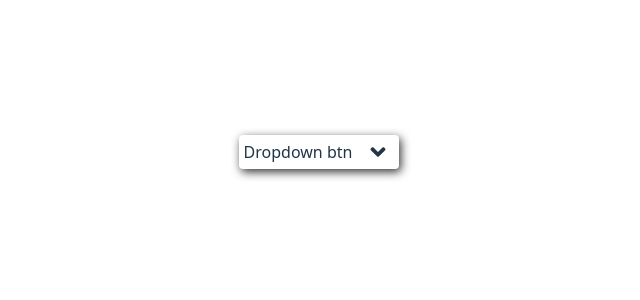
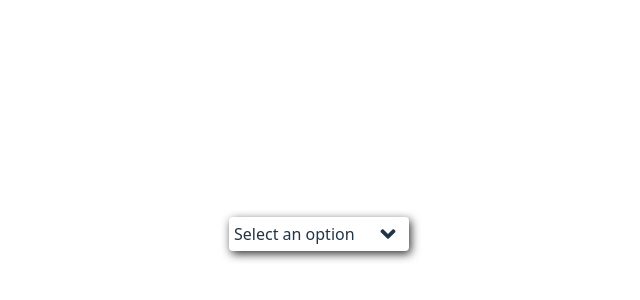
Before and after one commit to avadhutthorat/ui-component-library, a React (Vite) app in the folder ReactJs-Typescript/: page / in a window 1280 px wide. Shown: the part 166-466 px from the top of the page, without its empty margins (326-966 px from the left). Built offline with nearby package versions, Linux system fonts and the light colour scheme.

Commit message:
Improved dropdown

```diff
--- a/ReactJs-Typescript/src/App.tsx
+++ b/ReactJs-Typescript/src/App.tsx
@@ -1,18 +1,15 @@
+import "./App.css";
+import { lazy, Suspense } from "react";
 
-import './App.css'
-import {lazy, Suspense} from 'react'
-
-import Loader from '@components/Loader'
-const Dropdown = lazy(() => import('@components/Dropdown'))
-
+import Loader from "@components/Loader";
+const Dropdown = lazy(() => import("@components/Dropdown"));
 
 function App() {
-
   return (
-   <Suspense fallback={<Loader />}>
+    <Suspense fallback={<Loader />}>
       <Dropdown />
-   </Suspense>
-  )
+    </Suspense>
+  );
 }
 
-export default App
+export default App;
--- a/ReactJs-Typescript/src/components/Dropdown/DropdownButton/index.tsx
+++ b/ReactJs-Typescript/src/components/Dropdown/DropdownButton/index.tsx
@@ -1,15 +1,25 @@
+import { forwardRef } from "react";
 import "./styles.css";
 import { FaAngleDown, FaAngleUp } from "react-icons/fa";
 
 type DropdownButtonProps = {
   isDropdownOpen: boolean;
   onToggle: () => void;
+  selectedOption?: string;
+  placeholder: string;
 };
 
-const DropdownButton = ({ isDropdownOpen, onToggle }: DropdownButtonProps) => {
+const DropdownButton = forwardRef<HTMLDivElement, DropdownButtonProps>(
+  (props, ref) => {
+    const {
+      onToggle,
+      isDropdownOpen,
+      selectedOption = undefined,
+      placeholder,
+    } = props;
     return (
-    <div className="dropdown-btn" onClick={onToggle}>
-      Dropdown btn
+      <div ref={ref} className="dropdown-btn" onClick={onToggle}>
+        {selectedOption || placeholder}
         <span>
           {isDropdownOpen ? (
             <FaAngleUp className="dropdown-icon" />
@@ -19,6 +29,7 @@ const DropdownButton = ({ isDropdownOpen, onToggle }: DropdownButtonProps) => {
         </span>
       </div>
     );
-};
+  }
+);
 
 export default DropdownButton;
--- a/ReactJs-Typescript/src/components/Dropdown/DropdownButton/styles.css
+++ b/ReactJs-Typescript/src/components/Dropdown/DropdownButton/styles.css
@@ -15,4 +15,5 @@
 
   cursor: pointer;
   width: 100%;
+  user-select: none;
 }
--- a/ReactJs-Typescript/src/components/Dropdown/DropdownContent/index.tsx
+++ b/ReactJs-Typescript/src/components/Dropdown/DropdownContent/index.tsx
@@ -1,19 +1,34 @@
-import type { ReactElement } from "react";
+import { forwardRef, type ReactElement } from "react";
 import "./style.css";
 type DropdownContentProps = {
   children: ReactElement | ReactElement[];
   isDropdownOpen: boolean;
+  topPositon: number | null;
+  setSelectedOption: (name: string) => void;
+  selectedOption: string;
 };
 
-const DropdownContent = ({
-  children,
-  isDropdownOpen,
-}: DropdownContentProps) => {
-  return (
-    <div className={`dropdown-content ${isDropdownOpen ? "show-content" : ""}`}>
-      {children}
-    </div>
-  );
-};
+const DropdownContent = forwardRef<HTMLDivElement, DropdownContentProps>(
+  (props, ref) => {
+    const { children, isDropdownOpen, topPositon, setSelectedOption } = props;
+    return (
+      <div
+        ref={ref}
+        className={`dropdown-content ${isDropdownOpen ? "show-content" : ""}`}
+        style={{
+          ...(topPositon && {
+            transform: `translateY(${topPositon || 40}px`,
+          }),
+        }}
+        onClick={(e: React.MouseEvent<HTMLDivElement>) => {
+          const target = e.target as HTMLElement; // cast to HTMLElement
+          setSelectedOption(target.innerText);
+        }}
+      >
+        {children}
+      </div>
+    );
+  }
+);
 
 export default DropdownContent;
--- a/ReactJs-Typescript/src/components/Dropdown/DropdownContent/style.css
+++ b/ReactJs-Typescript/src/components/Dropdown/DropdownContent/style.css
@@ -1,26 +1,32 @@
 .dropdown-content {
+  position: absolute;
+  transform: translateY(10px);
   display: flex;
   flex-direction: column;
-
   align-items: center;
-
   padding: 5px;
   box-shadow: 2px 3px 10px #333333;
   border-radius: 4px;
+  background-color: white;
 
   cursor: pointer;
-  max-height: 150px;
+  max-height: 180px;
   overflow-y: auto;
-  /* scroll-behavior: smooth; */
+  scroll-behavior: smooth;
 
   width: 100%;
   min-height: 20px;
   overflow-x: scroll;
   scrollbar-width: none;
-
   visibility: hidden;
+  opacity: 0;
+  transition:
+    transform 1s ease,
+    opacity 1s ease;
 }
 
 .show-content {
   visibility: visible;
+  opacity: 1;
+  transform: translateY(40px);
 }
--- a/ReactJs-Typescript/src/components/Dropdown/index.tsx
+++ b/ReactJs-Typescript/src/components/Dropdown/index.tsx
@@ -1,33 +1,102 @@
-import { useState } from "react";
+import { useEffect, useState, useRef } from "react";
 import DropdownButton from "./DropdownButton";
 import DropdownContent from "./DropdownContent";
 import "./style.css";
-const DROPDOWN_ITEMS: string[] = [
-  "Item 1",
-  "Item 2",
-  "Item 3",
-  "Item 4",
-  "Item 5",
-  "Item 6",
-  "Item 7",
-  "Item 8",
-  "Item 9",
-  "Item 10",
-  "Item 11",
-];
+// const DROPDOWN_ITEMS: string[] = [
+//   "Item 1",
+//   "Item 2",
+//   "Item 3",
+//   "Item 4",
+//   "Item 5",
+//   "Item 6",
+//   "Item 7",
+//   "Item 8",
+//   "Item 9",
+//   "Item 10",
+//   "Item 11",
+// ];
+
+const DROPDOWN_ITEMS: number = 40;
 
 const Dropdown = () => {
   const [isDropdownOpen, setIsDropdownOpen] = useState(false);
+  const [selectedOption, setSelectedOption] = useState("");
+  const [topPositon, setTopPosition] = useState<number | null>(null);
+  const dropdownRef = useRef<HTMLDivElement | null>(null);
+  const dropdownBtnRef = useRef<HTMLDivElement | null>(null);
+  const dropdownContentRef = useRef<HTMLDivElement | null>(null);
   const onToggle = () => {
+    if (!isDropdownOpen) {
+      console.log({
+        win: window.innerHeight,
+        bouding: dropdownBtnRef.current?.getBoundingClientRect().bottom,
+      });
+
+      const spaceRemaining: number =
+        window.innerHeight -
+        (dropdownBtnRef?.current
+          ? dropdownBtnRef?.current.getBoundingClientRect()?.bottom
+          : 0);
+
+      const contentHeight: number = dropdownContentRef?.current
+        ? dropdownContentRef.current.clientHeight
+        : 0;
+
+      const topPosition =
+        spaceRemaining > contentHeight
+          ? null
+          : spaceRemaining - contentHeight - 20;
+
+      setTopPosition(topPosition);
+    }
     setIsDropdownOpen((prev) => !prev);
   };
+
+  useEffect(() => {
+    const handler = (e: MouseEvent) => {
+      if (
+        dropdownRef.current &&
+        !dropdownRef.current.contains(e.target as Node)
+      ) {
+        setIsDropdownOpen(false);
+      }
+    };
+    document.addEventListener("click", handler);
+
+    return () => {
+      document.removeEventListener("click", handler);
+    };
+  }, [dropdownRef]);
+
   return (
-    <div className="container">
-      <DropdownButton onToggle={onToggle} isDropdownOpen={isDropdownOpen} />
-      <DropdownContent isDropdownOpen={isDropdownOpen}>
-        {DROPDOWN_ITEMS.map((item) => (
-          <div className="dropdown-item">{item}</div>
-        ))}
+    <div className="container" ref={dropdownRef}>
+      <DropdownButton
+        ref={dropdownBtnRef}
+        onToggle={onToggle}
+        isDropdownOpen={isDropdownOpen}
+        placeholder="Select an option"
+        selectedOption={selectedOption}
+      />
+      <DropdownContent
+        topPositon={topPositon}
+        ref={dropdownContentRef}
+        isDropdownOpen={isDropdownOpen}
+        setSelectedOption={(item) => {
+          setIsDropdownOpen(false);
+          setSelectedOption(item);
+        }}
+        selectedOption={selectedOption}
+      >
+        {Array.from({ length: DROPDOWN_ITEMS }, (_, id) => id).map((num) => {
+          const itemName = `Item ${num}`;
+          return (
+            <div
+              className={`dropdown-item ${selectedOption === itemName ? "selected" : ""}`}
+            >
+              {itemName}
+            </div>
+          );
+        })}
       </DropdownContent>
     </div>
   );
--- a/ReactJs-Typescript/src/components/Dropdown/style.css
+++ b/ReactJs-Typescript/src/components/Dropdown/style.css
@@ -3,6 +3,7 @@
   flex-direction: column;
   gap: 5px;
   position: relative;
+  min-width: 170px;
 }
 
 .dropdown-item {
@@ -11,3 +12,7 @@
   width: 100%;
   flex: 0 0 auto;
 }
+
+.selected {
+  background-color: bisque;
+}
```
Lines whose indentation alone changed are shown as unchanged.
